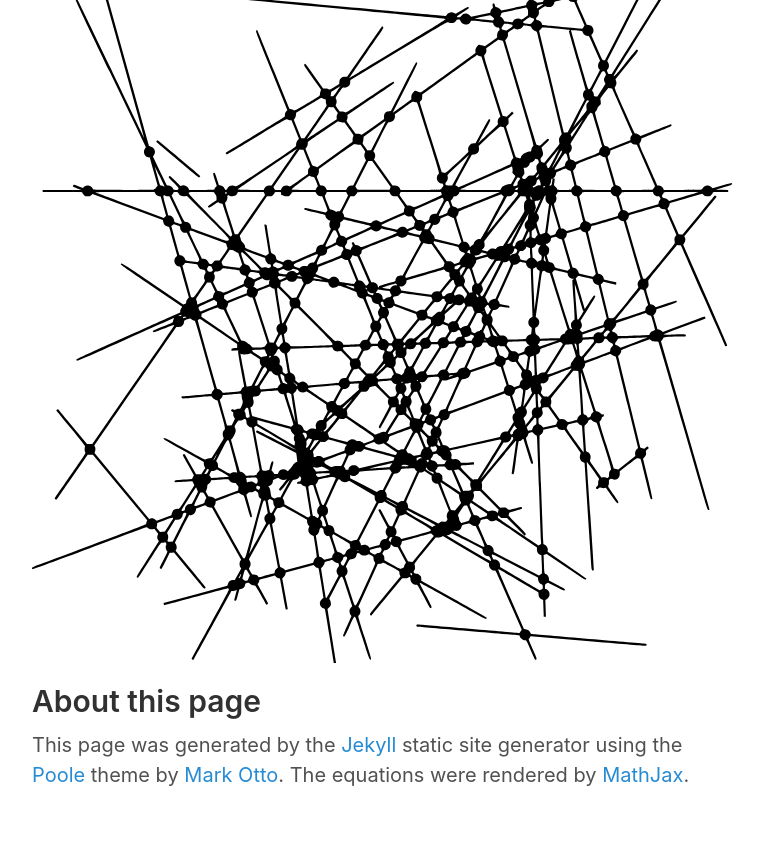
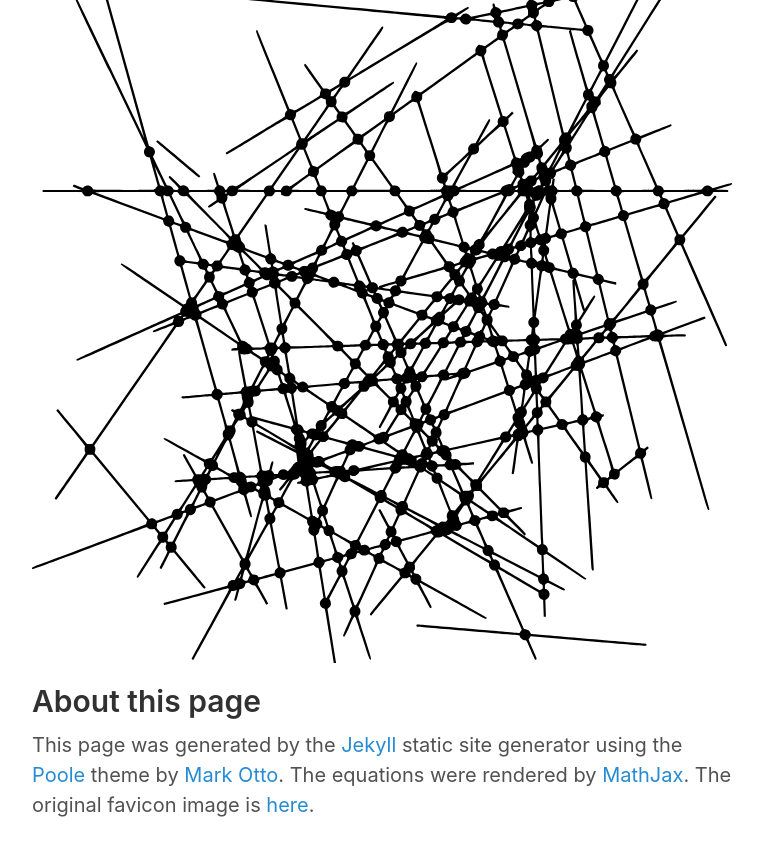
Before and after one commit to robertgj/librj, a Jekyll site: the page built from docs/_posts/2023-02-24-Experiments_with_binary_trees_in_C.md, in a window 1280 px wide and 900 px high, scrolled down 15677 px. Shown: the top 856 px of the window, without its empty margins (258-1021 px from the left). Built offline with Jekyll 4.4.1, drawn with Linux system fonts in a browser that asks for light colours; formulas are drawn with MathJax 3.

Commit message:
Add favicon attribution

```diff
--- a/docs/_posts/2023-02-24-Experiments_with_binary_trees_in_C.md
+++ b/docs/_posts/2023-02-24-Experiments_with_binary_trees_in_C.md
@@ -405,3 +405,4 @@ This page was generated by the [Jekyll](http://jekyllrb.com) static site
 generator using the [Poole](http://getpoole.com) theme by
 [Mark Otto]({{ site.baseurl }}/LICENSE.md). The equations were rendered by
 [MathJax](https://www.mathjax.org/).
+The original favicon image is [here](https://www.iconspng.com/download/123688).
```
Also changed, not shown: docs/public/Halloween_Small_Dead_Tree.svg (added).
